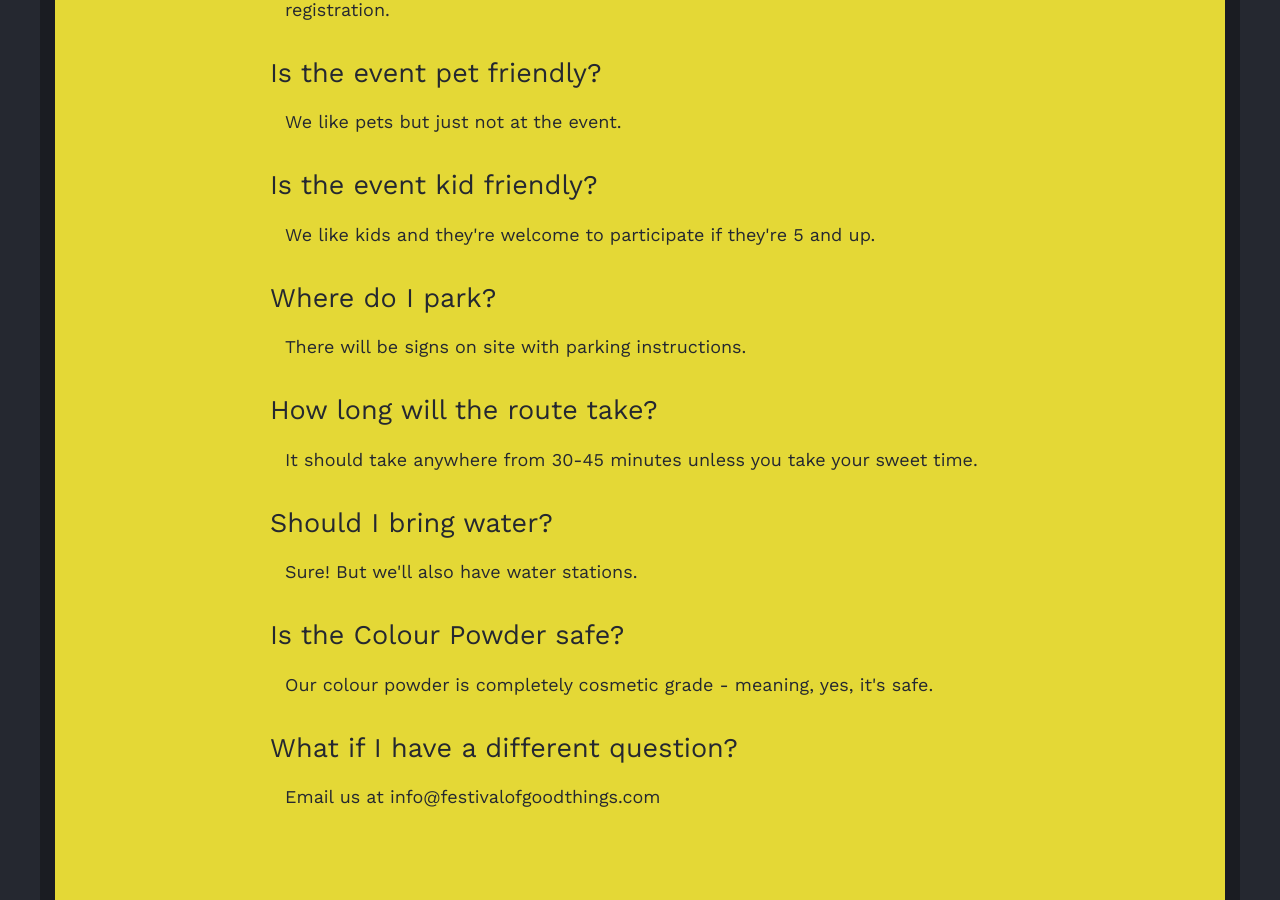
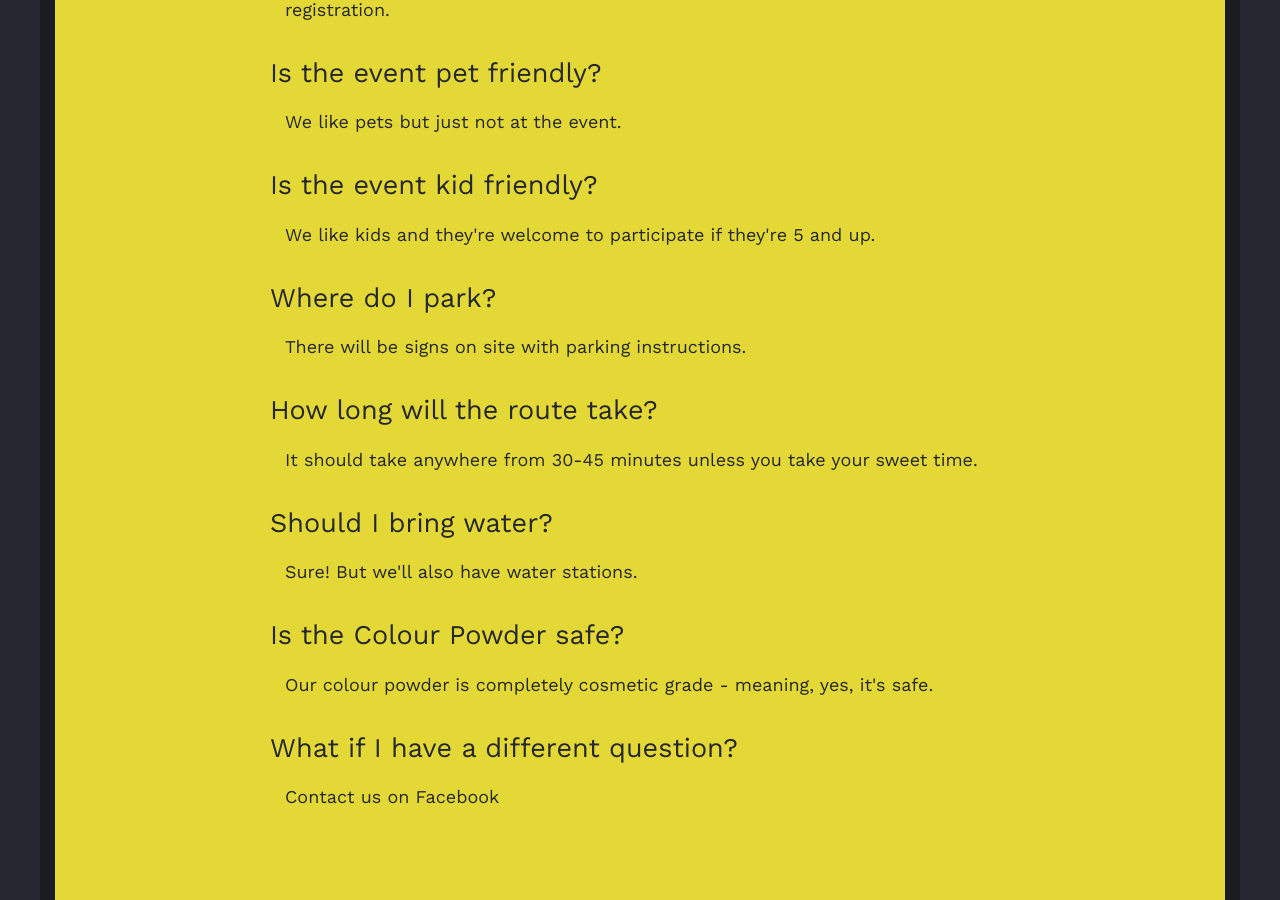
Before and after one commit to storyboardinc/exploding-colour, a Jekyll site: the page built from index.html, in a window 1280 px wide and 900 px high, scrolled down 4186 px. Built offline with Jekyll 4.4.1, drawn with Linux system fonts in a browser that asks for light colours.

Commit message:
Updating contact link in FAQ

```diff
--- a/_includes/footer.html
+++ b/_includes/footer.html
@@ -63,7 +63,7 @@
       <p>Our colour powder is completely cosmetic grade - meaning, yes, it's safe.</p>
 
       <h2>What if I have a different question?</h2>
-      <p>Email us at <a href="mailto:info@festivalofgoodthings.com">info@festivalofgoodthings.com</a></p>
+      <p>Contact us on <a href="https://www.facebook.com/explodingcolour/">Facebook</a></p>
     </div>
   </section>
 
```
